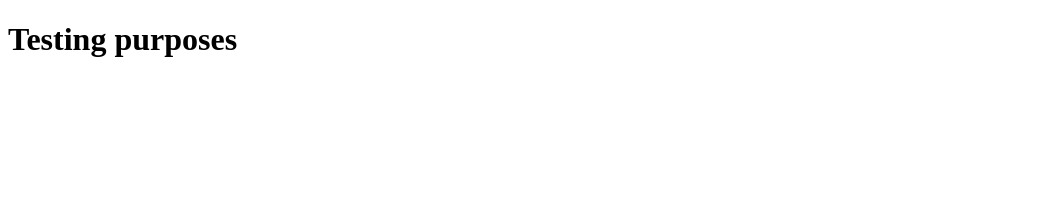
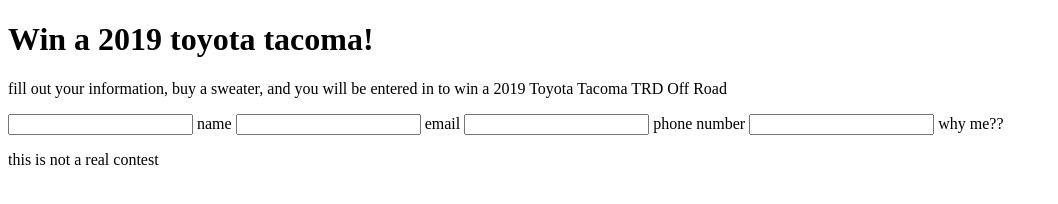
Before and after one commit to benjcrowley/landing-page-lab, a website: page index.html in a window 1280 px wide. Shown: the whole page, without its empty margins (0-1058 px from the left). Drawn offline with Linux system fonts and the light colour scheme.

Commit message:
added a form to the site

```diff
--- a/index.html
+++ b/index.html
@@ -7,6 +7,18 @@
     <title>Document</title>
 </head>
 <body>
-    <h1>Testing purposes</h1>
+    <h1>Win a 2019 toyota tacoma!</h1>
+    <p>fill out your information, buy a sweater, and you will be entered in to win a 2019 Toyota Tacoma TRD Off Road</p>
+    <form >
+        <input type="text">
+        name
+        <input type="text">
+        email
+        <input type="text">
+        phone number
+        <input type="text">
+        why me??
+    </form>
+    <p id="small-print">this is not a real contest</p>
 </body>
 </html>
```
